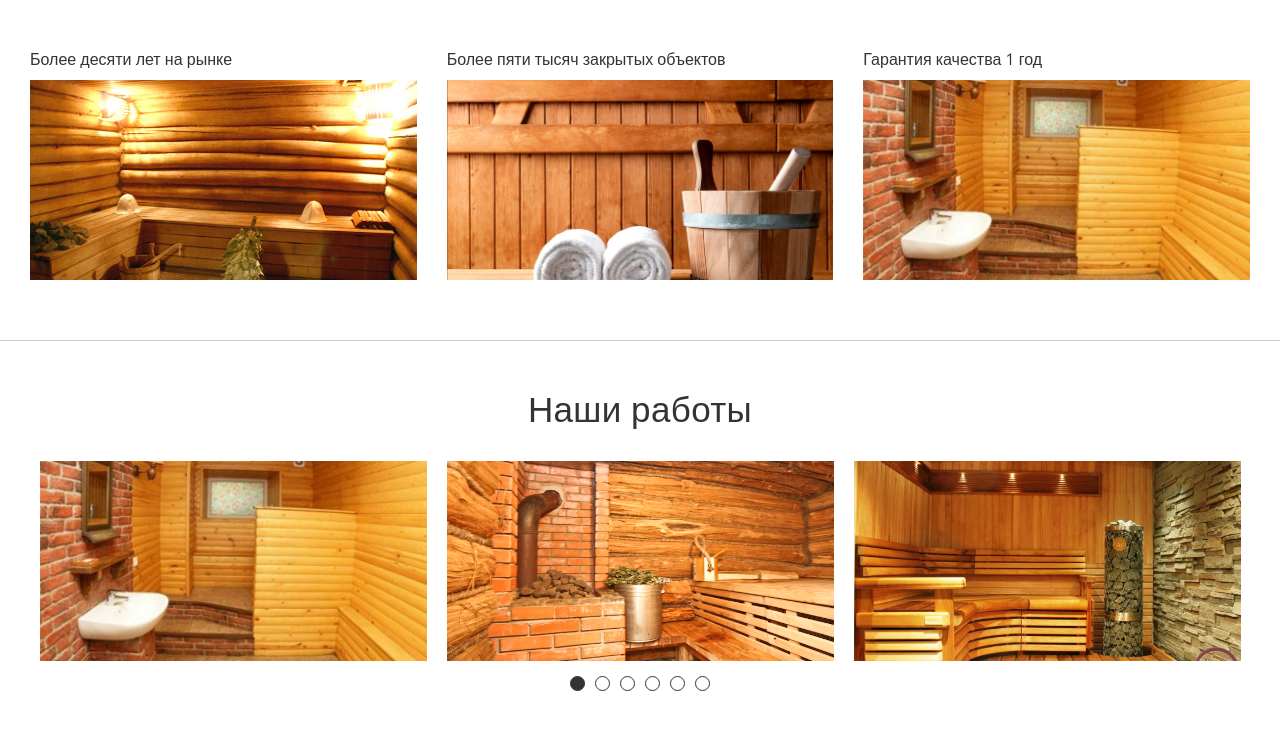
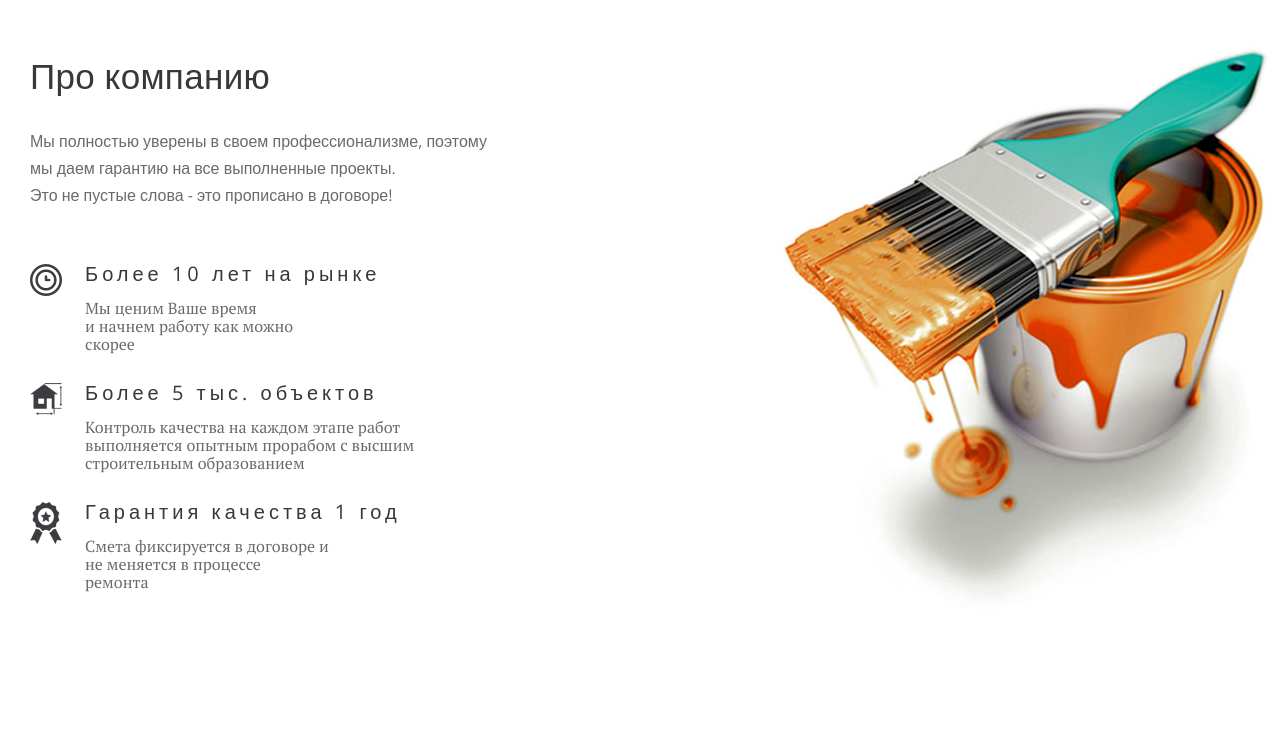
Before and after one commit to Ginger-13/telos-cite, a website: page index.html in a window 1280 px wide. Shown: the part 802-1543 px from the top of the page. After the commit the page ends 1453 px from the top, so only its background shows below. Drawn offline with nearby package versions, Linux system fonts and the light colour scheme.

Commit message:
info block fix

```diff
--- a/index.html
+++ b/index.html
@@ -2,7 +2,7 @@
 <html lang="en">
 <head>
     <meta charset="UTF-8">
-    <link href='https://fonts.googleapis.com/css?family=Open+Sans:300|PT+Serif&subset=latin,cyrillic' rel='stylesheet' type='text/css'>
+    <link href="https://fonts.googleapis.com/css?family=Open+Sans:300|PT+Serif&subset=latin,cyrillic" rel="stylesheet" type="text/css">
     <link href="css/style.css" type="text/css" rel="stylesheet">
     <title>Telos</title>
 </head>
@@ -32,39 +32,46 @@
     </div>
 </div>
 
-<div class="info">
+<div class="info block">
     <div class="container">
-        <div class="info__items row">
-            <div class="info__item row__item row__item--3">
-                <span class="info__text">Более десяти лет на рынке</span>
-                <div class="info__pic" style="background-image: url('img/pic-4.jpg')"></div>
+        <h2 class="title">Про компанию</h2>
+
+        <p>Мы полностью уверены в своем профессионализме, поэтому мы  даем гарантию  на все выполненные проекты. <br>Это не пустые слова - это прописано в договоре!</p>
+
+        <div class="info__items">
+            <div class="info__item">
+                <span class="info__pic info__pic--time"></span>
+                <div class="info__title">Более 10 лет на рынке</div>
+                <div class="info__text">Мы ценим Ваше время <br>и начнем работу как можно <br>скорее</div>
             </div>
-            <div class="info__item row__item row__item--3">
-                <span class="info__text">Более пяти тысяч закрытых объектов</span>
-                <div class="info__pic" style="background-image: url('img/pic-6.jpg')"></div>
+            <div class="info__item">
+                <span class="info__pic info__pic--house"></span>
+                <div class="info__title">Более 5 тыс. объектов</div>
+                <div class="info__text">Контроль качества на каждом этапе работ <br>выполняется опытным прорабом с высшим <br>строительным образованием</div>
             </div>
-            <div class="info__item row__item row__item--3">
-                <span class="info__text">Гарантия качества 1 год</span>
-                <div class="info__pic" style="background-image: url('img/pic-1.jpg')"></div>
+            <div class="info__item">
+                <span class="info__pic info__pic--badge"></span>
+                <div class="info__title">Гарантия качества 1 год</div>
+                <div class="info__text">Смета фиксируется в договоре и <br>не меняется в процессе <br>ремонта</div>
             </div>
         </div>
     </div>
 </div>
 
-<div class="portfolio">
+<!--div class="portfolio">
     <div class="container">
         <h1 class="title">Наши работы</h1>
 
         <div class="portfolio__list js-slick">
-            <div class="portfolio__item" style="background-image: url('img/pic-1.jpg')"></div>
-            <div class="portfolio__item" style="background-image: url('img/pic-2.jpg')"></div>
-            <div class="portfolio__item" style="background-image: url('img/pic-3.jpeg')"></div>
-            <div class="portfolio__item" style="background-image: url('img/pic-4.jpg')"></div>
-            <div class="portfolio__item" style="background-image: url('img/pic-5.jpg')"></div>
-            <div class="portfolio__item" style="background-image: url('img/pic-6.jpg')"></div>
+            <div class="portfolio__item" style="background-image: url("img/pic-1.jpg")"></div>
+            <div class="portfolio__item" style="background-image: url("img/pic-2.jpg")"></div>
+            <div class="portfolio__item" style="background-image: url("img/pic-3.jpeg")"></div>
+            <div class="portfolio__item" style="background-image: url("img/pic-4.jpg")"></div>
+            <div class="portfolio__item" style="background-image: url("img/pic-5.jpg")"></div>
+            <div class="portfolio__item" style="background-image: url("img/pic-6.jpg")"></div>
         </div>
     </div>
-</div>
+</div-->
 
 <script src="https://code.jquery.com/jquery-2.2.3.min.js" integrity="sha256-a23g1Nt4dtEYOj7bR+vTu7+T8VP13humZFBJNIYoEJo=" crossorigin="anonymous"></script>
 <script src="js/slick.min.js" type="text/javascript"></script>
--- a/sass/blocks/info.sass
+++ b/sass/blocks/info.sass
@@ -1,9 +1,43 @@
 .info
-  padding: 50px 0 60px
-  border-bottom: 1px solid #ccc
+  background: url("/img/can.jpg") center right no-repeat
+  min-height: 590px
+
+  .title
+    color: $darken-color
+
+    + p
+      margin: 0 0 55px
+      line-height: 27px
+      max-width: 460px
+
+  &__item
+    padding: 0 0 0 55px
+    position: relative
+
+    &:not(:last-child)
+      margin: 0 0 30px
+
+  &__title
+    color: $darken-color
+    font-size: 20px
+    @include letter-spacing(200)
+    line-height: 1em
+    margin: 0 0 15px
+
+  &__text
+    line-height: 18px
+    font-family: "PT Serif", serif
 
   &__pic
-    @include size(100%, 200px)
-    background-position: center
-    background-size: cover
-    margin: 10px 0 0
+    @include square(32px)
+    background-image: url("/img/info-icons.png")
+    background-repeat: no-repeat
+    position: absolute
+    left: 0
+    top: 0
+
+    &--house
+      background-position: -52px 0
+    &--badge
+      background-position: -104px 0
+      height: 42px
--- a/sass/common/variables.sass
+++ b/sass/common/variables.sass
@@ -1,4 +1,5 @@
-$main-color: #333
+$main-color: #676b6e
+$darken-color: darken($main-color, 20%)
 $decoration-color:  #c9762b
 
 $img-dir: "../img/"
--- /dev/null
+++ b/sass/elements/block.sass
@@ -0,0 +1,3 @@
+.block
+  padding: 60px 0
+  box-shadow: 0 6px 7px 0 hsla(0, 0%, 0%, 0.3)
--- a/sass/elements/title.sass
+++ b/sass/elements/title.sass
@@ -1,6 +1,5 @@
 .title
   margin: 0 0 1em
-  text-align: center
   font-weight: 400
   font-size: 35px
   @include letter-spacing(10)
--- a/sass/style.sass
+++ b/sass/style.sass
@@ -3,6 +3,7 @@
 @import "common/normalize"
 @import "common/common"
 
+@import "elements/block"
 @import "elements/btn"
 @import "elements/form"
 @import "elements/grid"
```
Also changed, not shown: css/style.css, img/can.jpg (added), img/info-icons.png (added).
